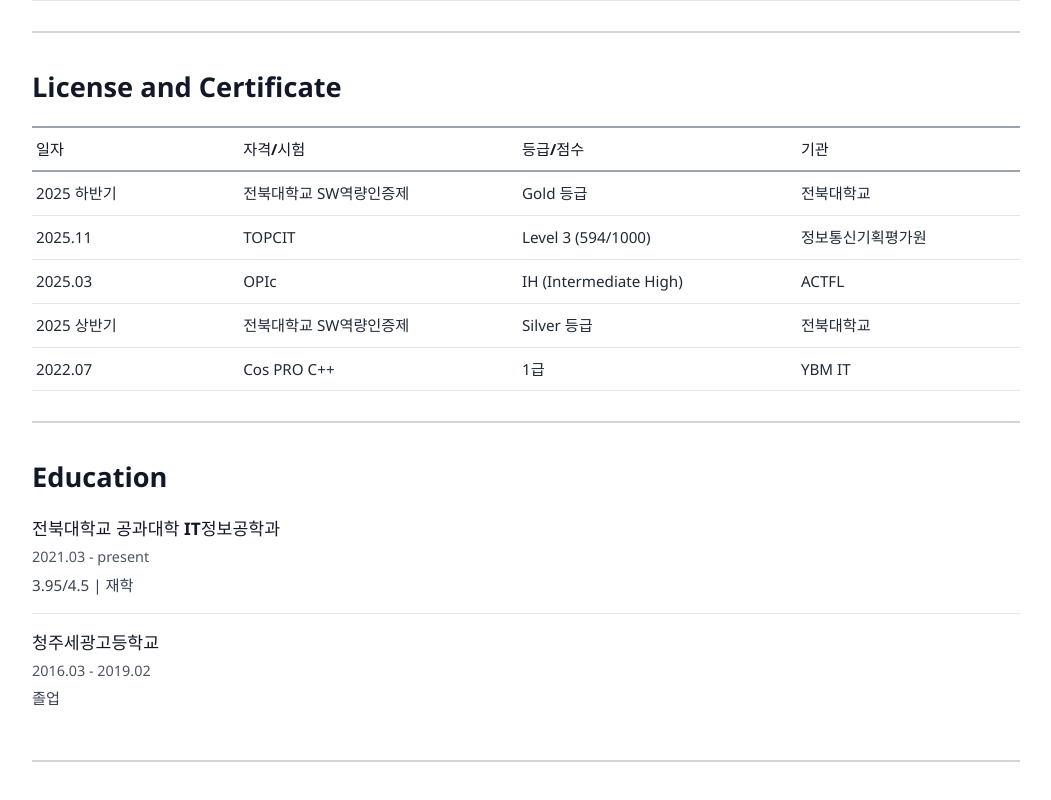
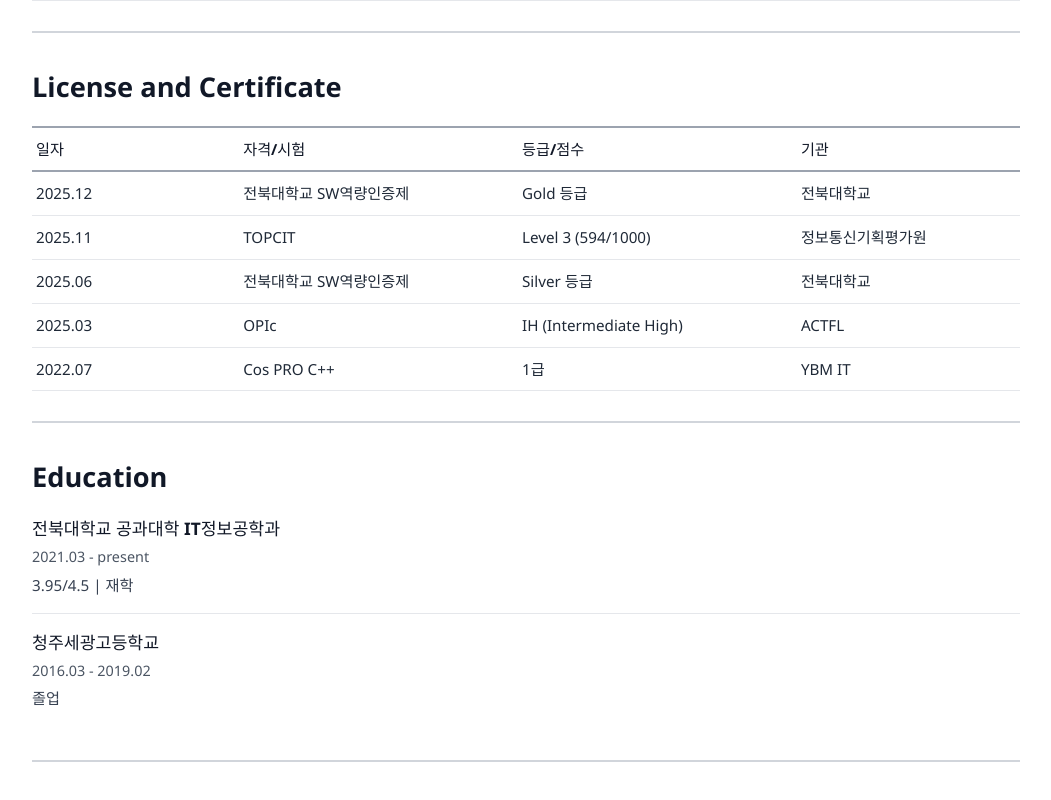
Before and after one commit to Quinsie/Quinsie.github.io, a React (Vite) app: page / in a window 1280 px wide. Shown: the part 4218-5018 px from the top of the page, without its empty margins (224-1275 px from the left). Built offline with nearby package versions, Linux system fonts and the light colour scheme.

Commit message:
fix: update portfolio content

```diff
--- a/src/content/portfolio.js
+++ b/src/content/portfolio.js
@@ -290,10 +290,10 @@ export const portfolioContent = {
         type: "table",
         columns: ["일자", "자격/시험", "등급/점수", "기관"],
         rows: [
-          ["2025 하반기", "전북대학교 SW역량인증제", "Gold 등급", "전북대학교"],
+          ["2025.12", "전북대학교 SW역량인증제", "Gold 등급", "전북대학교"],
           ["2025.11", "TOPCIT", "Level 3 (594/1000)", "정보통신기획평가원"],
+          ["2025.06", "전북대학교 SW역량인증제", "Silver 등급", "전북대학교"],
           ["2025.03", "OPIc", "IH (Intermediate High)", "ACTFL"],
-          ["2025 상반기", "전북대학교 SW역량인증제", "Silver 등급", "전북대학교"],
           ["2022.07", "Cos PRO C++", "1급", "YBM IT"],
         ],
       },
@@ -576,10 +576,10 @@ export const portfolioContent = {
         type: "table",
         columns: ["Date", "Certificate", "Level / Score", "Organization"],
         rows: [
-          ["Late 2025", "JBNU SW Competency Certification", "Gold Level", "JBNU"],
+          ["Dec 2025", "JBNU SW Competency Certification", "Gold Level", "JBNU"],
           ["Nov 2025", "TOPCIT", "Level 3 (594/1000)", "IITP"],
+          ["Jun 2025", "JBNU SW Competency Certification", "Silver Level", "JBNU"],
           ["Mar 2025", "OPIc", "IH (Intermediate High)", "ACTFL"],
-          ["Early 2025", "JBNU SW Competency Certification", "Silver Level", "JBNU"],
           ["Jul 2022", "Cos PRO C++", "Professional (Level 1)", "YBM IT"],
         ],
       },
```
